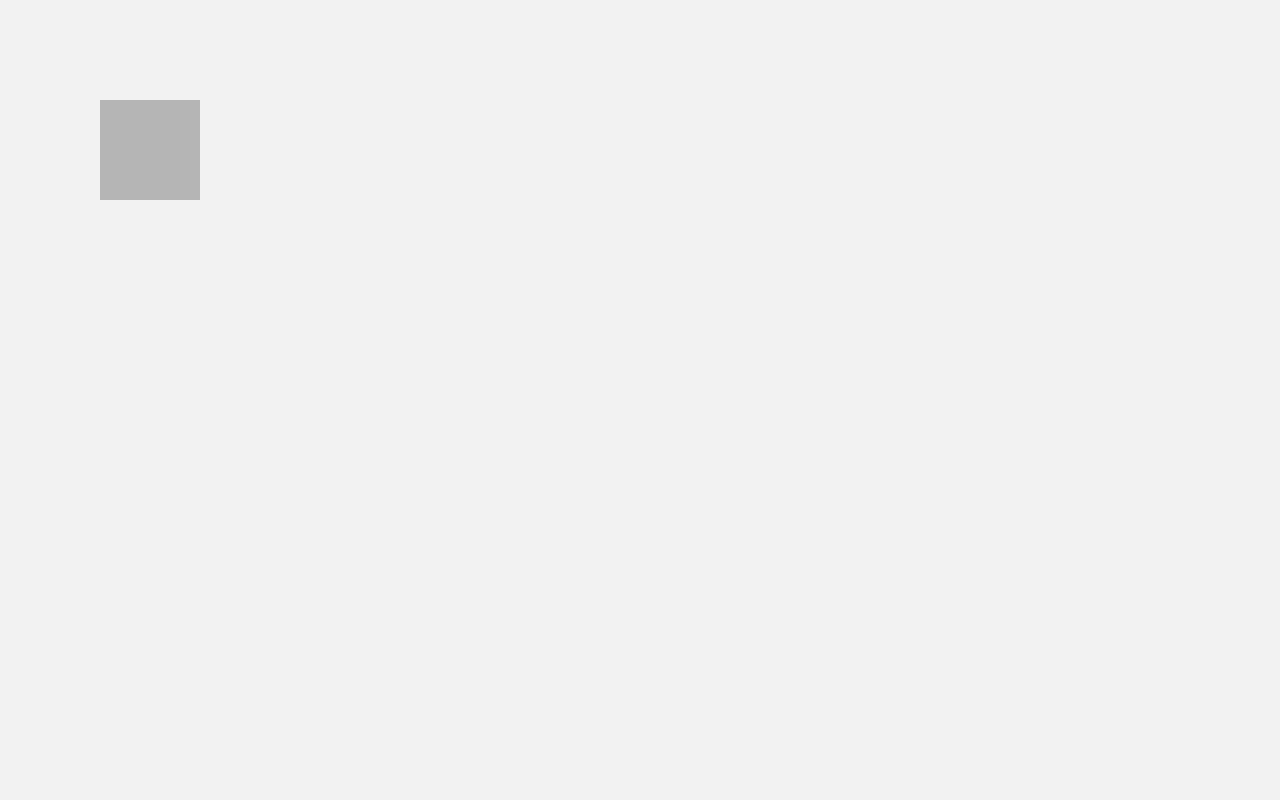
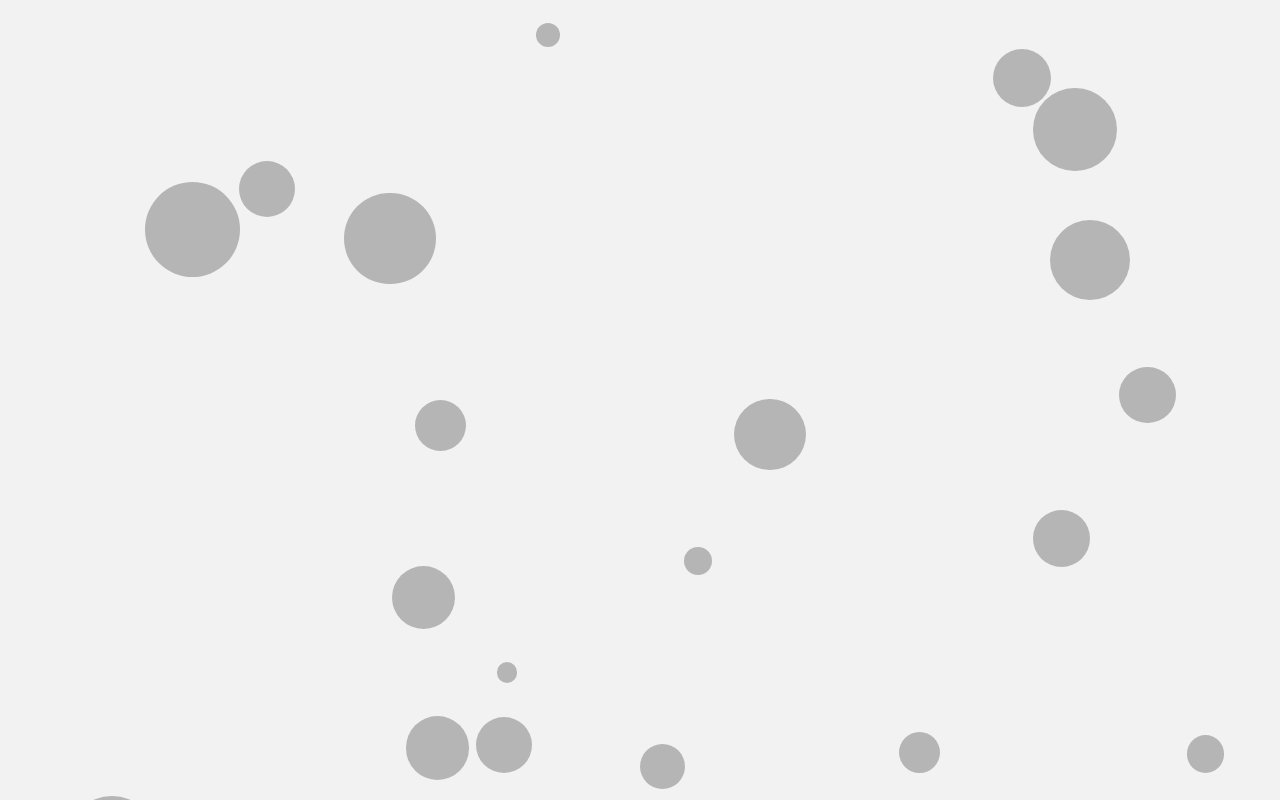
Before and after one commit to Joeento/ParallaxBubbles, a plain HTML site: page index.html in a window 1280 px wide. Drawn offline with Linux system fonts and the light colour scheme.

Commit message:
Simple code for displaying any number of bubbles on a page of varying sizes and locations

```diff
--- a/css/style.css
+++ b/css/style.css
@@ -5,10 +5,10 @@ body
 .bubble
 {
 	display: block;
-	position: absolute;
+	position: fixed;
 	background-color: #B5B5B5;
 	width: 100px;
 	height: 100px;
-	left: 100px;
-	top: 100px;
+	border-radius: 100px;
+	moz-border-radius: 100px;
 }
--- a/index.html
+++ b/index.html
@@ -5,8 +5,7 @@
 	<link rel="stylesheet" type="text/css" href="css/style.css">
 </head>
 <body>
-
-	<div class="bubble"></div>
+	<script script="text/javascript" src="js/Classes/Bubble.js"></script>
 	<script script="text/javascript" src="js/main.js"></script>
 
 </body>
--- /dev/null
+++ b/js/Classes/Bubble.js
@@ -0,0 +1,19 @@
+function Bubble(x,y,size)
+{
+   this.x = x;
+   this.y = y;
+   this.size = size;
+   this.speed = (Math.random()*10)+1;
+   this.getXString = function()
+   {
+       return this.x+"px";
+   }
+   this.getYString = function()
+   {
+       return this.y+"px";
+   }
+   this.getSizeString = function()
+   {
+       return this.size+"px";
+   }
+}
--- a/js/main.js
+++ b/js/main.js
@@ -1,3 +1,25 @@
 (function(){
-	alert("hi");
+	//Constants
+	var NUMBER_OF_STARTING_BUBBLES=20;
+	//main
+	var body = document.getElementsByTagName("body")[0];
+	var bubbles = new Array();
+	for (var i=0;i<NUMBER_OF_STARTING_BUBBLES;i++) {
+		var bubble = new Bubble((Math.random()*window.innerWidth),(Math.random()*window.innerHeight),(Math.random()*80)+20);
+		bubbles.push(bubble);
+	}
+	repaint();
+
+	//methods
+	function repaint() {
+		for (var i=0;i<bubbles.length;i++) {
+			var div = document.createElement("div");
+			div.className = "bubble";
+			div.style.left = bubbles[i].getXString();
+			div.style.top = bubbles[i].getYString();
+			div.style.width = bubbles[i].getSizeString();
+			div.style.height = bubbles[i].getSizeString();
+			body.appendChild(div);
+		}
+	}
 })();
```
